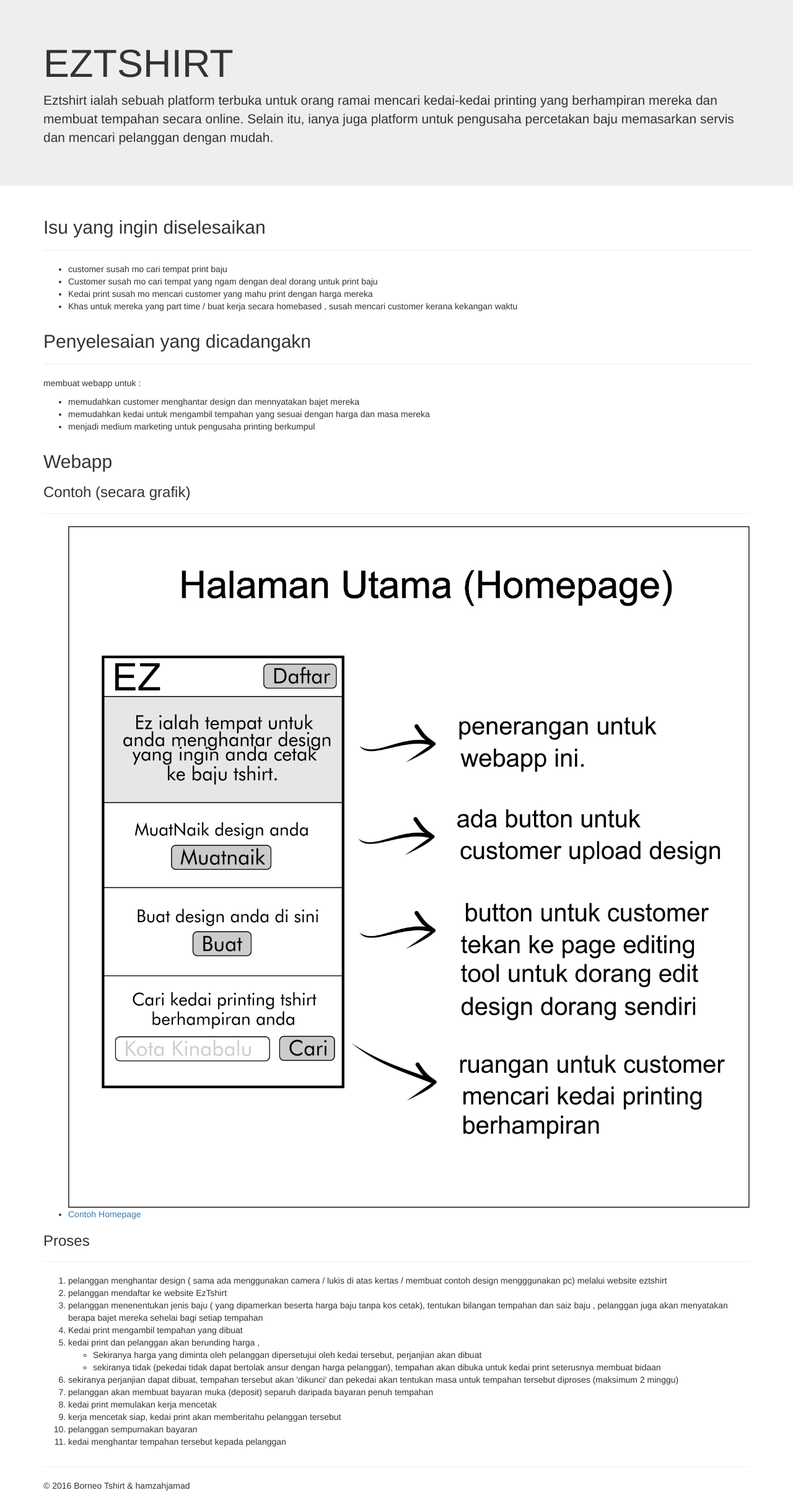
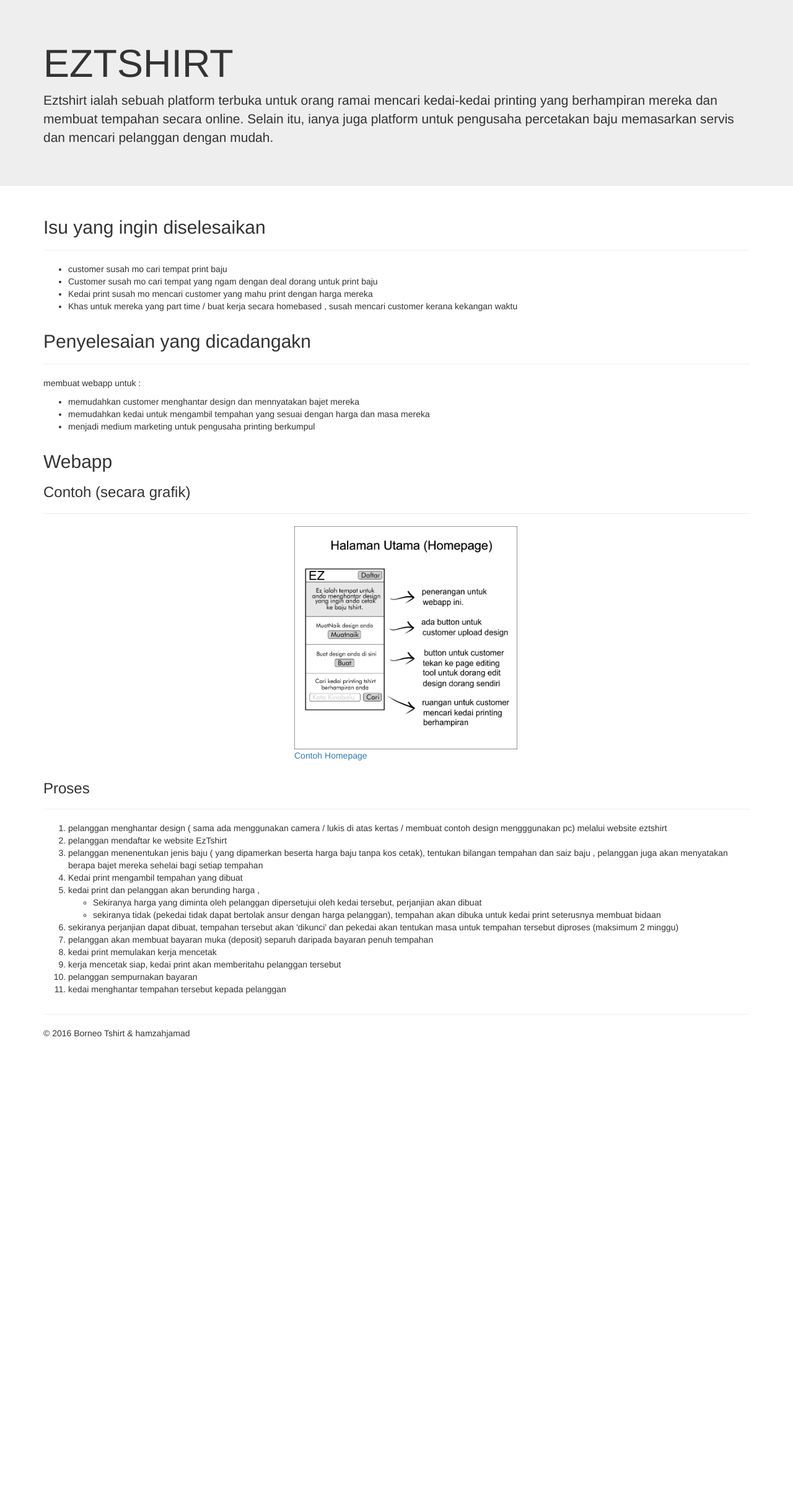
Before and after one commit to hamzahjamad/hamzahjamad.github.io, a Jekyll site: the page eztshirt/index.html, which Jekyll copies as it is, in a window 1280 px wide. Shown: the whole page at 62% size. Built offline with Jekyll 4.4.1, drawn with Linux system fonts in a browser that asks for light colours; nearby versions of some CDN libraries; after the commit the page ends 1687 px from its top, so only the background shows below that.

Commit message:
Update index.html

```diff
--- a/eztshirt/index.html
+++ b/eztshirt/index.html
@@ -70,14 +70,18 @@
 <h3>Contoh (secara grafik)</h3>
 <hr>
 
-<ul>
-	<li><a href="http://hamzahjamad.github.io/eztshirt/image/eztshirt_homepage.png">
+ <div class="container">
+      <div class="row">
+        <div class="col-md-4 col-md-offset-4">
+	<a href="http://hamzahjamad.github.io/eztshirt/image/eztshirt_homepage.png">
 		<img src="http://hamzahjamad.github.io/eztshirt/image/eztshirt_homepage.png" class="img-responsive" alt="Homepage">
 		<p>
 		Contoh Homepage</p>
 		</a>
-	</li>
-</ul>
+	</div>
+</div>
+</div>
+
 
 
  <h3>Proses</h3>
```
